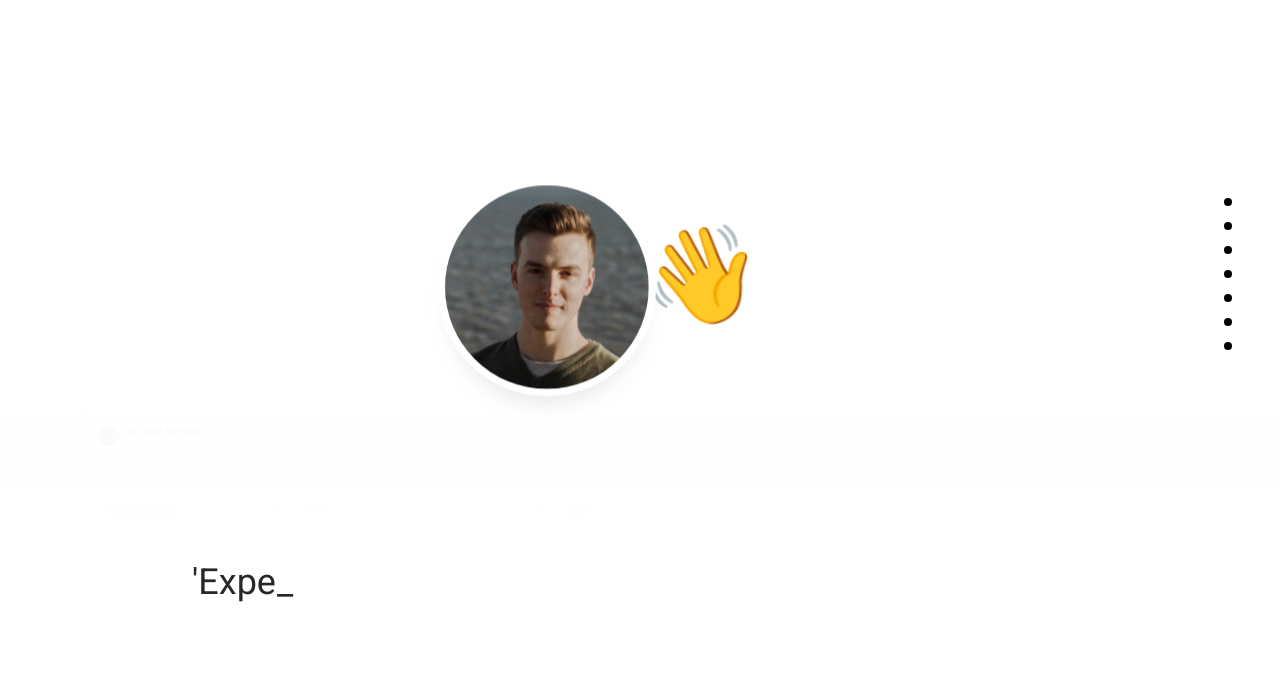
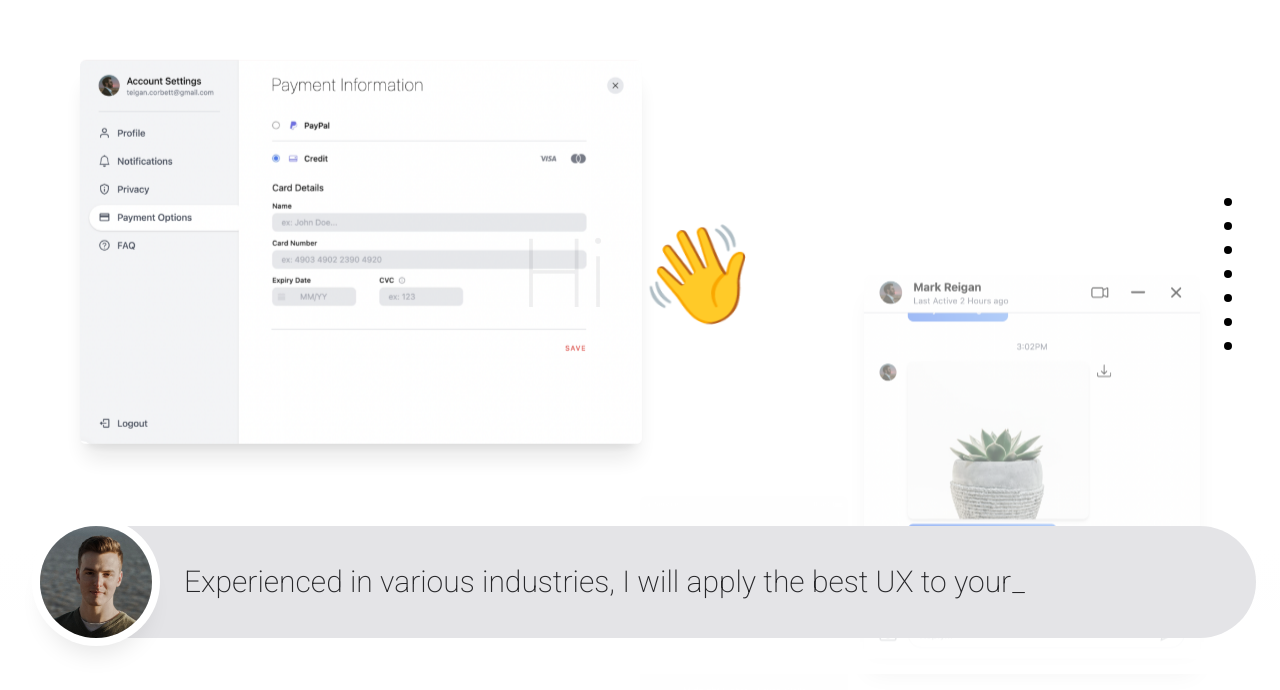
Before and after one commit to nmacdon3/nathan, a React (Vite) app: page / in a window 1280 px wide. Shown: the part 126-816 px from the top of the page. Built offline with nearby package versions, Linux system fonts and the light colour scheme.

Commit message:
work on section 5

```diff
--- a/src/LandingPage.tsx/Section2.tsx
+++ b/src/LandingPage.tsx/Section2.tsx
@@ -1,5 +1,7 @@
 import { InViewHookResponse } from "react-intersection-observer";
 import Typewriter from "typewriter-effect";
+
+import { TypeWriterSettings } from ".";
 
 const Section2 = ({ section }: { section: InViewHookResponse }) => {
   return (
@@ -7,12 +9,9 @@ const Section2 = ({ section }: { section: InViewHookResponse }) => {
       {section.inView && (
         <Typewriter
           options={{
+            ...TypeWriterSettings,
             strings: ["We may not know each other"],
-            deleteSpeed: 1000000,
-            autoStart: true,
-            loop: true,
-            delay: 70,
-            cursor: "_",
+            delay: 80,
           }}
         />
       )}
--- a/src/LandingPage.tsx/Section3.tsx
+++ b/src/LandingPage.tsx/Section3.tsx
@@ -1,5 +1,7 @@
 import { InViewHookResponse } from "react-intersection-observer";
 import Typewriter from "typewriter-effect";
+
+import { TypeWriterSettings } from ".";
 
 const Section3 = ({ section }: { section: InViewHookResponse }) => {
   return (
@@ -7,14 +9,12 @@ const Section3 = ({ section }: { section: InViewHookResponse }) => {
       {section.inView && (
         <Typewriter
           options={{
+            ...TypeWriterSettings,
             strings: [
               "I don’t know what product you’re building.",
-              "Or what experience you’re trying to share with your users ",
+              "Or what experience you’re trying to share with your users.",
             ],
             deleteSpeed: 1,
-            autoStart: true,
-            delay: 50,
-            cursor: "_",
           }}
         />
       )}
--- a/src/LandingPage.tsx/Section4.tsx
+++ b/src/LandingPage.tsx/Section4.tsx
@@ -1,5 +1,7 @@
 import { InViewHookResponse } from "react-intersection-observer";
 import Typewriter from "typewriter-effect";
+
+import { TypeWriterSettings } from ".";
 
 const Section4 = ({ section }: { section: InViewHookResponse }) => {
   return (
@@ -7,11 +9,9 @@ const Section4 = ({ section }: { section: InViewHookResponse }) => {
       {section.inView && (
         <Typewriter
           options={{
+            ...TypeWriterSettings,
             strings: ["But I know...", "How your users deserve to be treated."],
             deleteSpeed: 1,
-            autoStart: true,
-            delay: 50,
-            cursor: "_",
           }}
         />
       )}
--- a/src/LandingPage.tsx/Section5.tsx
+++ b/src/LandingPage.tsx/Section5.tsx
@@ -3,6 +3,8 @@ import classNames from "classnames";
 import { useEffect, useState } from "react";
 import { InViewHookResponse } from "react-intersection-observer";
 import Typewriter from "typewriter-effect";
+
+import { TypeWriterSettings } from ".";
 
 const EphemeralImage = ({
   delay,
@@ -14,6 +16,7 @@ const EphemeralImage = ({
   className: string;
 }) => {
   const [show, setShow] = useState(false);
+  const [count, setCount] = useState(0);
 
   useEffect(() => {
     setTimeout(() => {
@@ -23,7 +26,11 @@ const EphemeralImage = ({
     setTimeout(() => {
       setShow(false);
     }, delay + 4500);
-  }, [delay]);
+
+    setTimeout(() => {
+      setCount((prev) => prev + 1);
+    }, delay + 20000);
+  }, [delay, count]);
 
   return (
     <Transition
@@ -41,7 +48,7 @@ const EphemeralImage = ({
   );
 };
 
-const Section5 = ({ section }: { section: InViewHookResponse }) => {
+const Content = () => {
   const [initialProfile, setInitialProfile] = useState<boolean>(true);
 
   const [transitionProfile, setTransitionProfile] = useState<boolean>(false);
@@ -50,20 +57,21 @@ const Section5 = ({ section }: { section: InViewHookResponse }) => {
 
   useEffect(() => {
     setTimeout(() => {
+      setTransitionProfile(true);
+    }, 1980);
+
+    setTimeout(() => {
       setInitialProfile(false);
       setShowPortfolio(true);
-      setTransitionProfile(true);
-    }, 5000);
+    }, 2000);
 
     setTimeout(() => {
       setTransitionProfile(false);
       setFinalProfile(true);
-    }, 6900);
+    }, 3900);
   }, []);
 
   return (
-    <div ref={section.ref} className="text-5xl overflow-hidden p-10">
-      {section.inView && (
     <>
       {showPortfolio && (
         <>
@@ -73,44 +81,44 @@ const Section5 = ({ section }: { section: InViewHookResponse }) => {
             className="absolute left-20 top-40"
           />
           <EphemeralImage
-                delay={500}
+            delay={1600}
             img="/messenger.png"
+            className="absolute right-20 top-56"
+          />
+          <EphemeralImage
+            delay={3200}
+            img="/music.png"
+            className="absolute left-1/2 top-60"
+          />
+          <EphemeralImage
+            delay={4800}
+            img="/photography.png"
+            className="absolute left-10 top-28"
+          />
+          <EphemeralImage
+            delay={6400}
+            img="/receipt.png"
             className="absolute right-20 top-20"
           />
           <EphemeralImage
-                delay={1000}
-                img="/music.png"
-                className="absolute left-10 top-60"
+            delay={7200}
+            img="/toggles.png"
+            className="absolute left-1/2 top-96"
           />
           <EphemeralImage
-                delay={1500}
-                img="/photography.png"
-                className="absolute right-60 top-72"
+            delay={9600}
+            img="/timer.png"
+            className="absolute left-10 top-20"
           />
           <EphemeralImage
-                delay={2000}
-                img="/receipt.png"
-                className="absolute left-96 top-30"
+            delay={11000}
+            img="/shop.png"
+            className="absolute right-20 top-40"
           />
           <EphemeralImage
-                delay={2500}
-                img="/shop.png"
-                className="absolute left-20 top-40"
-              />
-              <EphemeralImage
-                delay={2500}
-                img="/timer.png"
-                className="absolute left-72 top-96"
-              />
-              <EphemeralImage
-                delay={2500}
-                img="/toggles.png"
-                className="absolute left-64 top-40"
-              />
-              <EphemeralImage
-                delay={2500}
+            delay={13200}
             img="/vsco.png"
-                className="absolute right-56 top-20"
+            className="absolute left-1/2 top-20"
           />
         </>
       )}
@@ -125,22 +133,37 @@ const Section5 = ({ section }: { section: InViewHookResponse }) => {
             />
             <Typewriter
               options={{
+                ...TypeWriterSettings,
                 strings: ["I'm Nathan"],
-                    deleteSpeed: 1,
-                    autoStart: true,
-                    delay: 100,
-                    cursor: "_",
               }}
             />
           </>
         )}
       </div>
 
-          <div className="text-4xl px-10 pb-10 absolute bottom-0 left-0 pt-28 h-64 via-white w-[100vw] z-100 bg-gradient-to-b from-transparent to-white flex items-center gap-10">
+      <div className="text-3xl px-10 pb-10 absolute bottom-0 left-0 pt-28 h-64 via-transparent w-[100vw] z-100 bg-gradient-to-b from-transparent to-white flex items-center gap-10">
+        <div
+          className={classNames(
+            "transition-all duration-1000 h-28  backdrop-blur-lg rounded-full flex item-center gap-10 w-[95%] absolute z-0 left-10 pl-36 font-thin  items-center",
+            showPortfolio ? "bg-zinc-200" : "bg-white"
+          )}
+        >
+          {showPortfolio && (
+            <Typewriter
+              options={{
+                ...TypeWriterSettings,
+                strings: [
+                  "Experienced in various industries, I will apply the best UX to your vision.",
+                ],
+                deleteSpeed: 100000,
+              }}
+            />
+          )}
+        </div>
         {!finalProfile && (
           <Transition
             show={transitionProfile}
-                className="absolute -left-4 z-100 "
+            className="absolute -left-6 z-100 ring-8 ring-white rounded-full  border-8"
             enter="transition scale-100  duration-[2000ms] transform"
             enterFrom="translate-x-[43vw] -translate-y-[45vh] scale-100"
             enterTo="translate-x-0 translate-y-0 scale-50"
@@ -148,34 +171,29 @@ const Section5 = ({ section }: { section: InViewHookResponse }) => {
             <img
               src="/headshot.webp"
               alt="test"
-                  className="h-56 w-56 rounded-full object-cover shadow-xl z-100 relative ring-8 ring-white"
+              className="h-56 w-56 rounded-full object-cover shadow-xl z-100 relative ring-8 ring-white z-100"
             />
           </Transition>
         )}
-
         <img
           src="/headshot.webp"
           alt="test"
           className={classNames(
-                "h-28 w-28 rounded-full object-cover shadow-xl z-100 relative ring-8 ring-white",
+            "h-28 w-28 rounded-full object-cover shadow-xl z-100 relative ring-8 ring-white z-100",
             finalProfile ? "visible" : "invisible"
           )}
         />
+      </div>
+    </>
+  );
+};
 
-            {showPortfolio && (
-              <Typewriter
-                options={{
-                  strings: [
-                    "'Experienced in various industries, I will apply the best UX to your vision.'",
-                  ],
-                  deleteSpeed: 100000,
-                  autoStart: true,
-                  delay: 50,
-                  cursor: "_",
-                }}
-              />
-            )}
-          </div>
+const Section5 = ({ section }: { section: InViewHookResponse }) => {
+  return (
+    <div ref={section.ref} className="text-5xl overflow-hidden p-10">
+      {section.inView && (
+        <>
+          <Content />
         </>
       )}
     </div>
--- a/src/LandingPage.tsx/index.tsx
+++ b/src/LandingPage.tsx/index.tsx
@@ -15,9 +15,16 @@ interface SectionType {
   component: ({ section }: { section: InViewHookResponse }) => JSX.Element;
 }
 
+export const TypeWriterSettings = {
+  deleteSpeed: 1000000,
+  autoStart: true,
+  delay: 40,
+  cursor: "_",
+};
+
 const SnapSection = ({ children }: { children: ReactNode }) => {
   return (
-    <section className="snap-center flex items-center justify-center h-[100vh] overflow-hidden">
+    <section className="snap-center flex items-center justify-center h-[100vh] overflow-hidden mb-10">
       {children}
     </section>
   );
@@ -58,7 +65,7 @@ const LandingPage = () => {
   ];
 
   return (
-    <div className="text-zinc-800 w-100 snap-mandatory snap-y h-[100vh] overflow-y-scroll font-roboto">
+    <div className="text-zinc-800 w-100 snap-mandatory snap-y h-[100vh] overflow-y-scroll font-roboto font-thin">
       <NavCarousel sections={sections} />
       {sections.map((section, i) => (
         <SnapSection key={i}>
--- a/src/index.css
+++ b/src/index.css
@@ -1,4 +1,4 @@
-@import url("https://fonts.googleapis.com/css2?family=Roboto:wght@400;500&display=swap");
+@import url("https://fonts.googleapis.com/css2?family=Roboto:wght@200;300;400;500&display=swap");
 
 @tailwind base;
 @tailwind components;
```
Also changed, not shown: src/LandingPage.tsx/Section6.tsx (+19 -22 lines), src/LandingPage.tsx/Section7.tsx (+11 -17 lines). Lines whose indentation alone changed are shown as unchanged.
